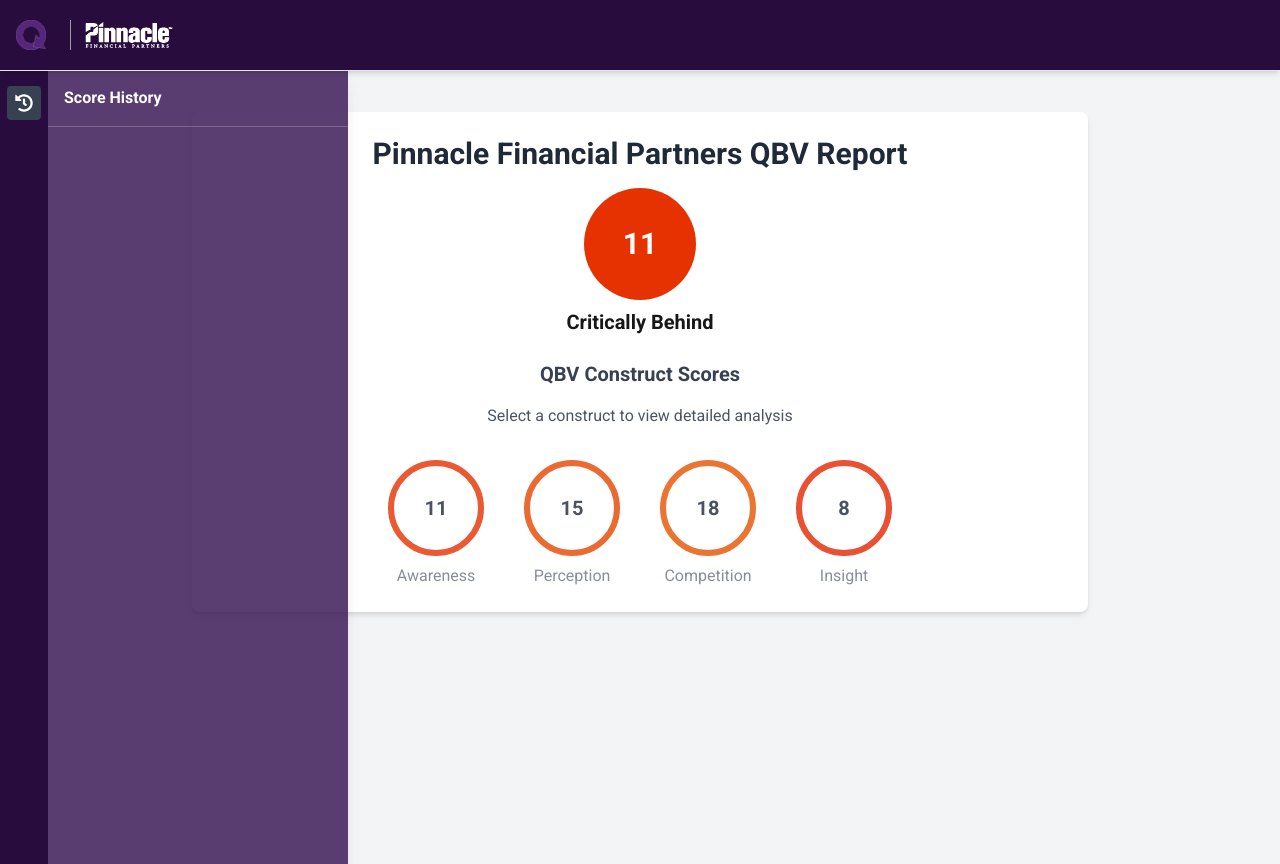
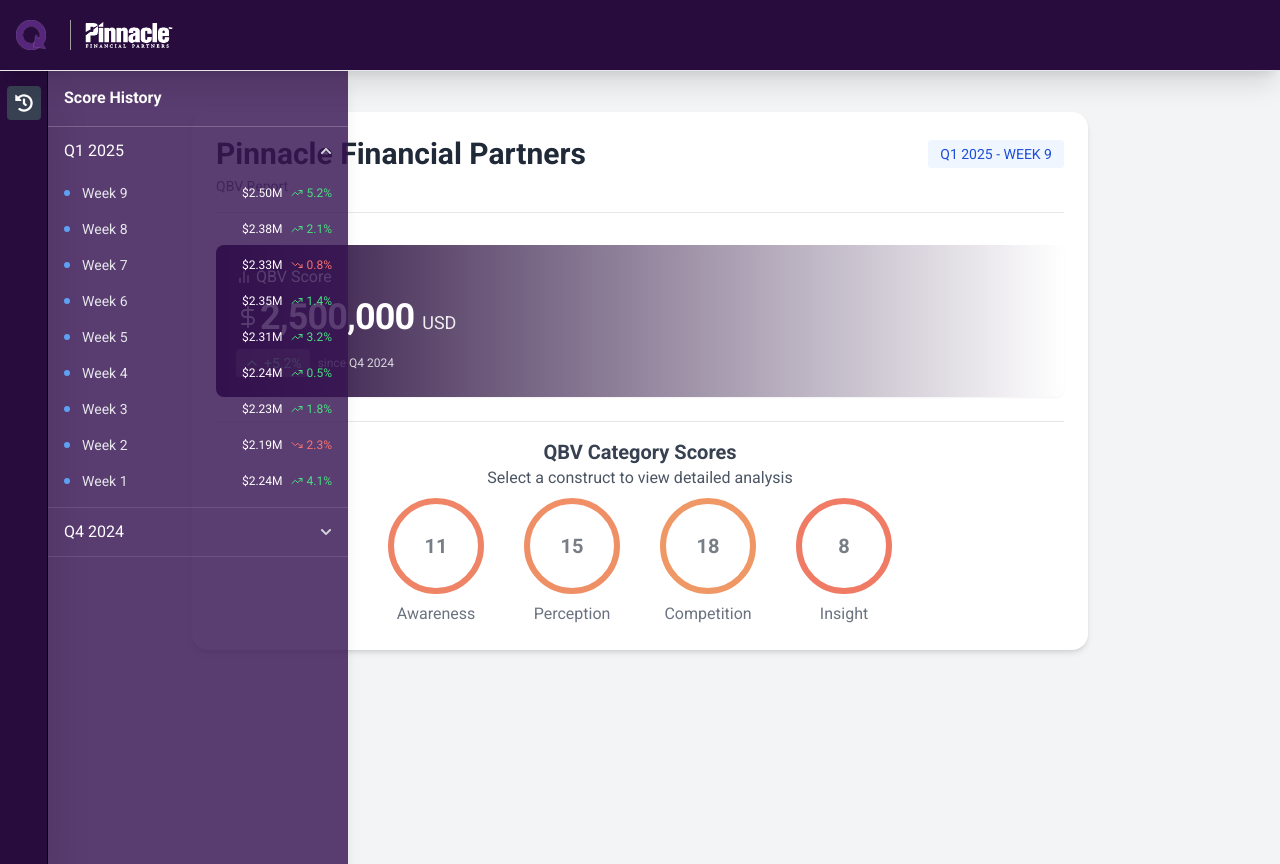
Before and after one commit to novofeels/qbv_client, a Next.js app: page /dashboard in a window 1280 px wide. Both pictures are taken after a click on the button "Score History". Built offline with nearby package versions, Linux system fonts and the light colour scheme.

Commit message:
Dashboard V1 complete

```diff
--- a/package.json
+++ b/package.json
@@ -13,6 +13,7 @@
     "@reduxjs/toolkit": "^2.5.1",
     "daisyui": "^4.12.23",
     "framer-motion": "^12.4.3",
+    "lucide-react": "^0.477.0",
     "next": "15.1.7",
     "react": "^19.0.0",
     "react-dom": "^19.0.0",
--- a/src/app/dashboard/page.tsx
+++ b/src/app/dashboard/page.tsx
@@ -4,7 +4,7 @@
 import React, { useState } from "react";
 import Image from "next/image";
 import { motion } from "framer-motion";
-
+import { ChevronUp, TrendingUp, DollarSign, BarChart2 } from 'lucide-react';
 import { useSelector } from "react-redux";
 
 // Import detailed component views
@@ -22,12 +22,17 @@
   const constructs = useSelector((state) => state.dashboard.constructs);
 
   const [selectedConstructIndex, setSelectedConstructIndex] = useState<number | null>(null); // No default selection
-
-
   const handleConstructClick = (index: number) => {
-
     setSelectedConstructIndex(index);
   };
+
+  // Tooltip content definitions
+  const tooltipContent = [
+    "Awareness measures your brand's visibility across digital channels including website traffic, social media presence, and industry mentions.",
+    "Perception reflects consumer scores, employee ratings, and sentiment analysis from social media and news sources.",
+    "Competition evaluates how well you are performing against your closest competitors in the market.",
+    "Insight measures how effectively you are living up to your stated mission and purpose."
+  ];
 
   // Get the selected construct data if a construct is selected
   const selectedConstruct = selectedConstructIndex !== null ? constructs[selectedConstructIndex] : null;
@@ -36,72 +41,76 @@
     <div className="min-h-screen bg-gray-100 p-4 md:p-6">
       {/* Centered Q logo + greeting */}
 
+      {/* Main Report Card with Overall QBV Score */}
+      <div className="max-w-4xl mx-auto mt-6 bg-white p-6 rounded-2xl shadow-md">
 
 
-      {/* Main Report Card with Overall QBV Score */}
-      <div className="max-w-4xl mx-auto mt-6 bg-white p-6 rounded-lg shadow-md">
-        <div className="text-center mb-6">
-
-
-
-
-          <h2 className="text-2xl md:text-3xl font-bold text-gray-800">
-            {pinnacleData.name} QBV Report
-          </h2>
-
-          <div className="mt-4 flex justify-center">
-            <div
-              className="w-28 h-28 rounded-full flex items-center justify-center text-white text-3xl font-bold relative group cursor-help"
-              style={{ backgroundColor: getRingColor(pinnacleData.overallScore) }}
-            >
-              {pinnacleData.overallScore}
-
-              {/* Overall score tooltip */}
-              <div className="absolute invisible group-hover:visible opacity-0 group-hover:opacity-100 transition-opacity z-10 bg-gray-900 text-white p-3 rounded shadow-lg text-xs w-64 left-1/2 transform -translate-x-1/2 -bottom-48">
-                <p className="font-bold mb-2 border-b pb-1">QBV Score Breakdown</p>
-                <div className="grid grid-cols-2 gap-x-2 gap-y-2">
-                  {constructs.map((construct, idx) => (
-                    <React.Fragment key={idx}>
-                      <span>{construct.name}:</span>
-                      <span>{construct.value}/100</span>
-                    </React.Fragment>
-                  ))}
-                </div>
-                <p className="mt-2 text-xs italic">The QBV score aggregates multiple factors to evaluate your overall digital brand presence.</p>
+        {/* Updated FinTech-styled Header */}
+        <div className="mb-8 border-b border-gray-200 pb-4">
+          <div className="flex items-center justify-between">
+            <h1 className="text-2xl md:text-3xl font-bold text-gray-800">
+              {pinnacleData.name}
+            </h1>
+            <div className="bg-blue-50 px-3 py-1 rounded text-blue-700 text-sm font-medium">
+             Q1 2025 - WEEK 9
             </div>
           </div>
+          <p className="text-gray-500 text-sm mt-1">QBV Report</p>
         </div>
-          <p className={`mt-2 font-semibold text-xl ${getStatusColor(pinnacleData.status)}`}>
-            {pinnacleData.status}
+
+        {/* Brand Value Display */}
+        <div className="bg-gradient-to-r from-[#280c3d] rounded-lg shadow-sm p-5 mb-6">
+          <div className="text-white text-md font-medium mb-2 flex items-center">
+            <BarChart2 size={16} className="mr-1" />
+            <span>QBV Score</span>
+          </div>
+
+          <div className="flex items-baseline">
+            <DollarSign size={24} className="text-white opacity-90" />
+            <span className="text-white text-3xl md:text-4xl font-bold tracking-tight">
+              {new Intl.NumberFormat('en-US').format(2500000)}
+            </span>
+            <span className="text-white text-lg ml-2 opacity-90 font-medium">
+              USD
+            </span>
+          </div>
+
+          <div className="flex items-center mt-3">
+            <div className="bg-white bg-opacity-20 px-2 py-1 rounded flex items-center">
+              <ChevronUp size={16} className="text-green-300" />
+              <span className="text-green-300 text-sm font-medium ml-1">+5.2%</span>
+            </div>
+            <span className="text-white text-xs ml-2 opacity-80 hover:underline hover:cursor-pointer">since Q4 2024</span>
+          </div>
+        </div>
+<div className='border-t border-gray-200'>
+        <h3 className="text-xl font-semibold text-center text-gray-700 mt-4">
+          QBV Category Scores
+        </h3>
+        <p className="text-center text-gray-600 mb-2">
+          Select a construct to view detailed analysis
         </p>
         </div>
-
-
-        <h3 className="text-xl font-semibold text-center text-gray-700 mb-4">
-          QBV Construct Scores
-        </h3>
-        <p className="text-center text-gray-600 mb-8">
-          Select a construct to view detailed analysis
-        </p>
-
         <div className="flex flex-wrap justify-center gap-4 md:gap-10">
           {constructs.map((construct, idx) => (
+            <div key={idx} className="relative">
+              {/* Isolate animation to only affect the ring+score, not the tooltip */}
               <motion.div
-              key={idx}
                 className="cursor-pointer flex flex-col items-center"
                 onClick={() => handleConstructClick(idx)}
                 animate={{
-                scale: selectedConstructIndex === idx ? 1.1 : 1,
-                opacity: selectedConstructIndex === idx ? 1 : 0.8
+                  scale: selectedConstructIndex === idx ? 1.1 : 1
                 }}
                 transition={{ duration: 0.3 }}
               >
                 {/* Outer ring (colored border) */}
+                <div className="relative group">
                   <div
-                className="w-20 h-20 md:w-24 md:h-24 rounded-full flex items-center justify-center"
+                    className={`w-20 h-20 md:w-24 md:h-24 rounded-full flex items-center justify-center ${selectedConstructIndex === idx ? 'opacity-100' : 'opacity-60'}`}
                     style={{
                       border: `6px solid ${getRingColor(construct.value)}`,
-                  boxShadow: selectedConstructIndex === idx ? '0 0 12px rgba(0,0,0,0.2)' : 'none'
+                      boxShadow: selectedConstructIndex === idx ? '0 0 12px rgba(0,0,0,0.2)' : 'none',
+                      transition: 'opacity 0.3s'
                     }}
                   >
                     {/* Inner circle (white background + numeric score) */}
@@ -109,16 +118,22 @@
                       {construct.value}
                     </div>
                   </div>
-              <div className={`text-center mt-2 text-sm md:text-base font-medium ${selectedConstructIndex === idx ? 'text-gray-800' : 'text-gray-500'}`}>
+
+                  {/* Tooltip - appears on hover - now outside the opacity animation */}
+                  <div className="opacity-0 invisible group-hover:opacity-100 group-hover:visible transition-all duration-200 absolute z-10 bg-white border border-gray-200 shadow-lg rounded-lg px-4 py-3 w-64 text-sm text-gray-700 left-1/2 transform -translate-x-1/2 mt-2 bottom-full">
+                    <div className="absolute -bottom-2 left-1/2 transform -translate-x-1/2 w-4 h-4 rotate-45 bg-white border-t border-l border-gray-200"></div>
+                    <p>{tooltipContent[idx]}</p>
+                  </div>
+                </div>
+                <div className={`text-center mt-2 text-sm md:text-base font-medium ${selectedConstructIndex === idx ? 'text-gray-800' : 'text-gray-500'}`}
+                  style={{ transition: 'color 0.3s' }}>
                   {construct.name}
                 </div>
               </motion.div>
+            </div>
           ))}
         </div>
       </div>
-
-      {/* The 4 Constructs Circle Display */}
-
 
       {/* Render the appropriate detail component based on selected construct */}
       {selectedConstruct && (
--- a/src/components/navbar/sidebar.tsx
+++ b/src/components/navbar/sidebar.tsx
@@ -1,46 +1,66 @@
 "use client";
 
 import React, { useState } from "react";
-import { FaHistory, FaArchive } from "react-icons/fa";
-
-
+import { FaHistory, FaArchive, FaChevronUp, FaChevronDown } from "react-icons/fa";
+import { TrendingUp, TrendingDown } from "lucide-react";
 
 const Sidebar = () => {
   // 'activePanel' tracks which panel (if any) is open.
   const [activePanel, setActivePanel] = useState<string | null>(null);
 
+  // Dummy history data organized by quarters
+  const historyData = {
+    "Q1 2025": [
+      { week: 9, score: 2500000, change: 5.2 },
+      { week: 8, score: 2376200, change: 2.1 },
+      { week: 7, score: 2328000, change: -0.8 },
+      { week: 6, score: 2346800, change: 1.4 },
+      { week: 5, score: 2314400, change: 3.2 },
+      { week: 4, score: 2242600, change: 0.5 },
+      { week: 3, score: 2231400, change: 1.8 },
+      { week: 2, score: 2191000, change: -2.3 },
+      { week: 1, score: 2242600, change: 4.1 },
+    ],
+    "Q4 2024": [
+      { week: 13, score: 2154200, change: 1.2 },
+      { week: 12, score: 2128600, change: 3.7 },
+      { week: 11, score: 2052600, change: -1.4 },
+      { week: 10, score: 2082000, change: 2.5 },
+      { week: 9, score: 2031200, change: 0.3 },
+      { week: 8, score: 2025000, change: 4.2 },
+      { week: 7, score: 1944000, change: -0.6 },
+    ],
+  };
 
-
-
-  // Get conversation data from Redux
-
-
-
-
-
+  // Track expanded quarters
+  const [expandedQuarters, setExpandedQuarters] = useState<Record<string, boolean>>({
+    "Q1 2025": true,
+    "Q4 2024": false,
+  });
 
   const handleIconClick = (panel: string) => {
     // Toggle panel: if already active, close it; otherwise, open it.
     setActivePanel((prev) => (prev === panel ? null : panel));
   };
 
+  const toggleQuarter = (quarter: string) => {
+    setExpandedQuarters((prev) => ({
+      ...prev,
+      [quarter]: !prev[quarter],
+    }));
+  };
 
-
-
-
-
-
-
-
-
-
-
+  // Handle history item click
+  const handleHistoryItemClick = (quarter: string, week: number) => {
+    console.log(`Loading report for ${quarter} - Week ${week}`);
+    // This would eventually load the selected report
+  };
 
   return (
     <>
       {/* Static sidebar: fixed narrow column with icons */}
       <div
-        className="fixed left-0 h-full w-12 bg-[#280c3d] text-white flex flex-col items-center py-4 space-y-4 z-40"
+        className="fixed left-0 h-full w-12 bg-[#280c3d] text-white flex flex-col items-center py-4 space-y-4 z-40 shadow-2xl border-black border-r"
         style={{ top: "70px" }} // Adjust to match Topbar height
       >
         <button
@@ -50,7 +70,6 @@
         >
           <FaHistory size={18} />
         </button>
-
       </div>
 
       {/* Expandable panel for additional content */}
@@ -65,19 +84,71 @@
             <h2 className="text-md font-semibold text-white">
               {activePanel === "history"
                 ? "Score History"
-
                 : ""}
             </h2>
           </div>
 
+          {/* History Panel Content */}
+          {activePanel === "history" && (
+            <div className="flex-1 overflow-y-auto text-white custom-scrollbar">
+              {Object.entries(historyData).map(([quarter, weeks]) => (
+                <div key={quarter} className="border-b border-[#e5daee22]">
+                  {/* Quarter Header - Clickable to expand/collapse */}
+                  <div
+                    className="flex items-center justify-between px-4 py-3 cursor-pointer hover:bg-[#4c1d73]"
+                    onClick={() => toggleQuarter(quarter)}
+                  >
+                    <span className="font-medium">{quarter}</span>
+                    <span>
+                      {expandedQuarters[quarter] ? (
+                        <FaChevronUp size={12} className="text-gray-300" />
+                      ) : (
+                        <FaChevronDown size={12} className="text-gray-300" />
+                      )}
+                    </span>
+                  </div>
 
+                  {/* Weeks List - Show when quarter is expanded */}
+                  {expandedQuarters[quarter] && (
+                    <div className="pb-2">
+                      {weeks.map((item) => (
+                        <div
+                          key={`${quarter}-week-${item.week}`}
+                          className="px-4 py-2 hover:bg-[#4c1d73] cursor-pointer transition-colors duration-200 flex items-center justify-between"
+                          onClick={() => handleHistoryItemClick(quarter, item.week)}
+                        >
+                          <div className="flex items-center">
+                            <div className="w-1.5 h-1.5 rounded-full bg-blue-400 mr-3"></div>
+                            <span className="text-sm text-gray-200">Week {item.week}</span>
+                          </div>
+
+                          <div className="flex items-center">
+                            <span className="text-xs mr-2 font-medium">
+                              ${(item.score / 1000000).toFixed(2)}M
+                            </span>
+                            <div
+                              className={`flex items-center text-xs ${
+                                item.change >= 0 ? "text-green-400" : "text-red-400"
+                              }`}
+                            >
+                              {item.change >= 0 ? (
+                                <TrendingUp size={12} className="mr-1" />
+                              ) : (
+                                <TrendingDown size={12} className="mr-1" />
+                              )}
+                              <span>{Math.abs(item.change)}%</span>
+                            </div>
+                          </div>
+                        </div>
+                      ))}
+                    </div>
+                  )}
+                </div>
+              ))}
+            </div>
+          )}
         </div>
       </div>
-
-
-
-
-
     </>
   );
 };
--- a/src/components/navbar/topbar.tsx
+++ b/src/components/navbar/topbar.tsx
@@ -6,7 +6,7 @@
 
 const Topbar = () => {
   return (
-    <header className="fixed top-0 left-0 right-0 z-50 bg-[#280c3d] border-b border-gray500 text-white flex items-center p-4 shadow-md">
+    <header className="fixed top-0 left-0 right-0 z-50 bg-[#280c3d] border-b border-gray500 text-white flex items-center p-4 shadow-xl">
       <div className="flex items-center">
         {/* Replace '/logo.png' with your actual logo path */}
         <Image src="/staticLogo.png" alt="Logo" width={30} height={30} className='mr-6'/>
```
Also changed, not shown: src/components/AwarenessDetails.tsx (+4 -4 lines), 1 other file (tests, documents, lock files or other folders). Lines whose indentation alone changed are shown as unchanged.
